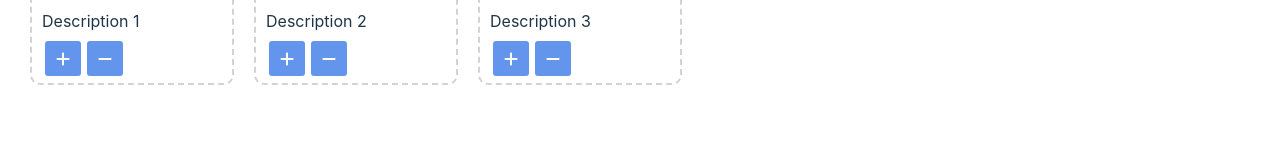
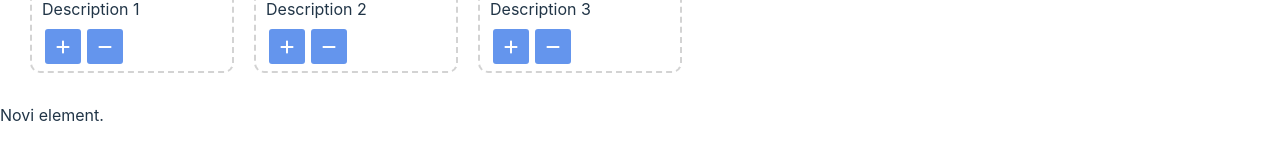
Before and after one commit to mlcs1999/React03, a React (Vite) app: page / in a window 1280 px wide. Shown: the part 527-686 px from the top of the page. Built offline with nearby package versions, Linux system fonts and the light colour scheme.

Commit message:
bb-125 Novi feature

```diff
--- a/src/App.tsx
+++ b/src/App.tsx
@@ -75,7 +75,10 @@ function App() {
 
 
   return (
+    <>
       <RouterProvider router={router} fallbackElement={<p>Loading...</p>} />
+      <div>Novi element.</div>
+    </>
   );
 }
 
```
